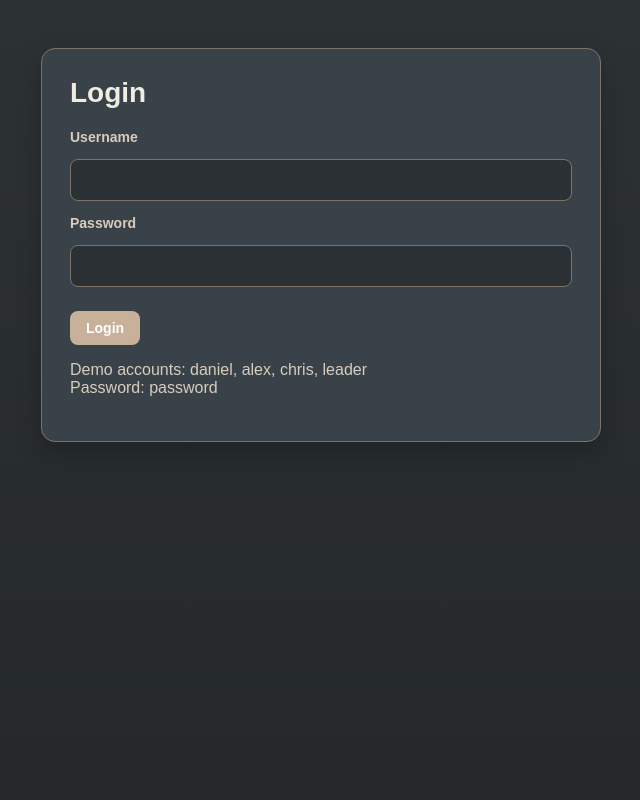
After one commit to D-Yoz/task-monitoring-system, a Flask app: page /login in a window 1280 px wide. The commit adds this page. Shown: the whole page, without its empty margins (319-959 px from the left). Run offline with Flask 3, Linux system fonts and the light colour scheme.

Commit message:
updated: 2026-05-04

```diff
--- a/app.py
+++ b/app.py
@@ -1,21 +1,32 @@
-from flask import Flask, render_template, request, redirect, url_for
+from flask import Flask, render_template, request, redirect, url_for, session
 from database import get_connection
 from datetime import date
 
 app = Flask(__name__)
+app.secret_key = "task-monitoring-demo-secret-key"
 
 
-def get_all_users():
+def get_logged_in_user():
+    user_id = session.get("user_id")
+    if not user_id:
+        return None
+
     conn = get_connection()
     cursor = conn.cursor(dictionary=True)
 
-    cursor.execute("SELECT * FROM users ORDER BY id")
-    users = cursor.fetchall()
+    cursor.execute("SELECT * FROM users WHERE id = %s", (user_id,))
+    user = cursor.fetchone()
 
     cursor.close()
     conn.close()
 
-    return users
+    return user
+
+
+def require_login():
+    if "user_id" not in session:
+        return redirect(url_for("login"))
+    return None
 
 
 def get_task_by_id(task_id):
@@ -37,23 +48,69 @@ def get_task_by_id(task_id):
     return task
 
 
+def get_users_for_dropdown():
+    conn = get_connection()
+    cursor = conn.cursor(dictionary=True)
+
+    cursor.execute("SELECT name FROM users ORDER BY name")
+    users = cursor.fetchall()
+
+    cursor.close()
+    conn.close()
+
+    return users
+
+
+@app.route("/login", methods=["GET", "POST"])
+def login():
+    error = ""
+
+    if request.method == "POST":
+        username = request.form.get("username", "").strip()
+        password = request.form.get("password", "").strip()
+
+        conn = get_connection()
+        cursor = conn.cursor(dictionary=True)
+
+        cursor.execute(
+            "SELECT * FROM users WHERE username = %s AND password = %s",
+            (username, password)
+        )
+        user = cursor.fetchone()
+
+        cursor.close()
+        conn.close()
+
+        if user:
+            session["user_id"] = user["id"]
+            session["user_name"] = user["name"]
+            session["user_role"] = user["role"]
+            return redirect(url_for("dashboard"))
+
+        error = "Invalid username or password."
+
+    return render_template("login.html", error=error)
+
+
+@app.route("/logout")
+def logout():
+    session.clear()
+    return redirect(url_for("login"))
+
+
 @app.route("/")
 def dashboard():
+    login_redirect = require_login()
+    if login_redirect:
+        return login_redirect
+
+    current_user = get_logged_in_user()
+
     selected_priority = request.args.get("priority", "")
     selected_status = request.args.get("status", "")
-    selected_user_id = request.args.get("user", "")
 
     conn = get_connection()
     cursor = conn.cursor(dictionary=True)
-
-    users_query = "SELECT * FROM users ORDER BY id"
-    cursor.execute(users_query)
-    users = cursor.fetchall()
-
-    selected_user = None
-    if selected_user_id:
-        cursor.execute("SELECT * FROM users WHERE id = %s", (selected_user_id,))
-        selected_user = cursor.fetchone()
 
     query = """
         SELECT tasks.*, users.name AS assigned
@@ -63,9 +120,9 @@ def dashboard():
     """
     params = []
 
-    if selected_user and selected_user["role"] == "regular":
+    if current_user["role"] == "regular":
         query += " AND tasks.assigned_user_id = %s"
-        params.append(selected_user["id"])
+        params.append(current_user["id"])
 
     if selected_priority:
         query += " AND tasks.priority = %s"
@@ -85,7 +142,6 @@ def dashboard():
         task["is_overdue"] = (
             task["due"] < today and task["status"] != "Completed"
         )
-
         if task["is_overdue"]:
             overdue_count += 1
 
@@ -95,8 +151,7 @@ def dashboard():
     return render_template(
         "dashboard.html",
         tasks=tasks,
-        users=users,
-        selected_user_id=selected_user_id,
+        current_user=current_user,
         selected_priority=selected_priority,
         selected_status=selected_status,
         overdue_count=overdue_count
@@ -105,6 +160,10 @@ def dashboard():
 
 @app.route("/new-task", methods=["GET", "POST"])
 def new_task():
+    login_redirect = require_login()
+    if login_redirect:
+        return login_redirect
+
     if request.method == "POST":
         title = request.form.get("title", "").strip()
         description = request.form.get("description", "").strip()
@@ -139,20 +198,16 @@ def new_task():
 
         return redirect(url_for("dashboard"))
 
-    conn = get_connection()
-    cursor = conn.cursor(dictionary=True)
-
-    cursor.execute("SELECT name FROM users ORDER BY name")
-    users = cursor.fetchall()
-
-    cursor.close()
-    conn.close()
-
+    users = get_users_for_dropdown()
     return render_template("new_task.html", users=users)
 
 
 @app.route("/task/<int:task_id>")
 def view_task(task_id):
+    login_redirect = require_login()
+    if login_redirect:
+        return login_redirect
+
     task = get_task_by_id(task_id)
 
     if task is None:
@@ -162,14 +217,15 @@ def view_task(task_id):
         task["due"] < date.today() and task["status"] != "Completed"
     )
 
-    if task is None:
-        return "Task not found", 404
-
     return render_template("view_task.html", task=task)
 
 
 @app.route("/task/<int:task_id>/edit", methods=["GET", "POST"])
 def edit_task(task_id):
+    login_redirect = require_login()
+    if login_redirect:
+        return login_redirect
+
     task = get_task_by_id(task_id)
 
     if task is None:
@@ -213,20 +269,16 @@ def edit_task(task_id):
 
         return redirect(url_for("view_task", task_id=task_id))
 
-    conn = get_connection()
-    cursor = conn.cursor(dictionary=True)
-
-    cursor.execute("SELECT name FROM users ORDER BY name")
-    users = cursor.fetchall()
-
-    cursor.close()
-    conn.close()
-
+    users = get_users_for_dropdown()
     return render_template("edit_task.html", task=task, users=users)
 
 
 @app.route("/task/<int:task_id>/delete", methods=["POST"])
 def delete_task(task_id):
+    login_redirect = require_login()
+    if login_redirect:
+        return login_redirect
+
     conn = get_connection()
     cursor = conn.cursor()
 
--- /dev/null
+++ b/templates/login.html
@@ -0,0 +1,39 @@
+<!DOCTYPE html>
+<html>
+<head>
+    <title>Login</title>
+    <link rel="stylesheet" href="{{ url_for('static', filename='style.css') }}">
+</head>
+<body>
+
+<div class="form-page">
+    <div class="form-card">
+        <h1>Login</h1>
+
+        {% if error %}
+        <div class="alert-banner">
+            {{ error }}
+        </div>
+        {% endif %}
+
+        <form method="POST" action="{{ url_for('login') }}">
+            <label for="username">Username</label>
+            <input type="text" id="username" name="username" required>
+
+            <label for="password">Password</label>
+            <input type="password" id="password" name="password" required>
+
+            <div class="form-buttons">
+                <button type="submit" class="primary-button">Login</button>
+            </div>
+        </form>
+
+        <p class="info-text">
+            Demo accounts: daniel, alex, chris, leader<br>
+            Password: password
+        </p>
+    </div>
+</div>
+
+</body>
+</html>
```
Also changed, not shown: templates/dashboard.html (+15 -20 lines), README.md.
